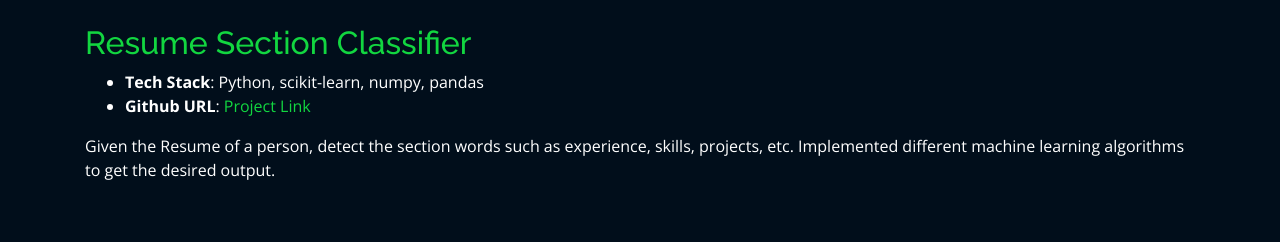
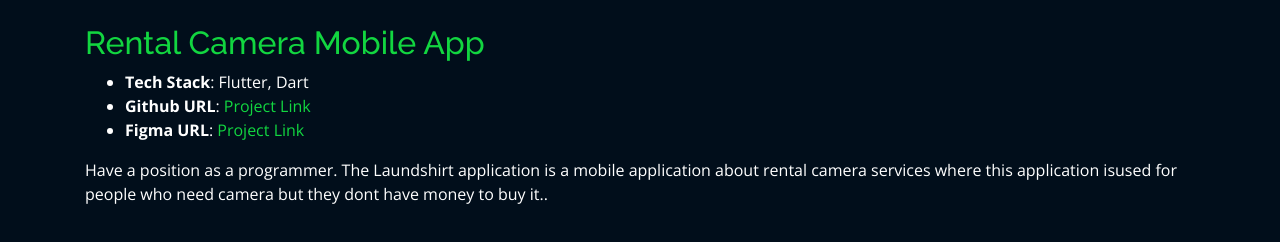
Before and after one commit to KrisnaCahya/krisportfolio.github.io, a plain HTML site: page projects/resume.html in a window 1280 px wide. Drawn offline with nearby package versions, Linux system fonts and the light colour scheme; files whose address does not match are found by name.

Commit message:
add project

```diff
--- a/projects/resume.html
+++ b/projects/resume.html
@@ -2,7 +2,7 @@
   <meta charset="utf-8">
   <meta content="width=device-width, initial-scale=1.0" name="viewport">
 
-  <title>Resume Section Classifier</title>
+  <title>Rental Camera Mobile</title>
   <meta content="" name="descriptison">
   <meta content="" name="keywords">
 
@@ -43,15 +43,16 @@
 
           <div class="col-lg-12 portfolio-info">
             <br>
-            <h2 style="color:#12d640">Resume Section Classifier</h2>
+            <h2 style="color:#12d640">Rental Camera Mobile App</h2>
 
             <ul>
-              <li><strong>Tech Stack</strong>: Python, scikit-learn, numpy, pandas</li>
-              <li><strong>Github URL</strong>: <a href="https://github.com/rajaprerak/ResumeSectionClassifier" target="_blank">Project Link</a></li>
+              <li><strong>Tech Stack</strong>: Flutter, Dart</li>
+              <li><strong>Github URL</strong>: <a href="https://github.com/KrisnaCahya/PBM-A7" target="_blank">Project Link</a></li>
+              <li><strong>Figma URL</strong>: <a href="https://www.figma.com/file/SJXWv82UDDp8I7XTZSQ85Y/PBM-A7" target="_blank">Project Link</a></li>
             </ul>
 
             <p>
-              Given the Resume of a person, detect the section words such as experience, skills, projects, etc. Implemented different machine learning algorithms to get the desired output.
+              Have a position as a programmer. The Laundshirt application is a mobile application about rental camera services where this application isused for people who need camera but they dont have money to buy it..
             </p>
           </div>
 
```
Also changed, not shown: index.html (+5 -5 lines), assets/img/project/resume.jpg, 1 other file.
